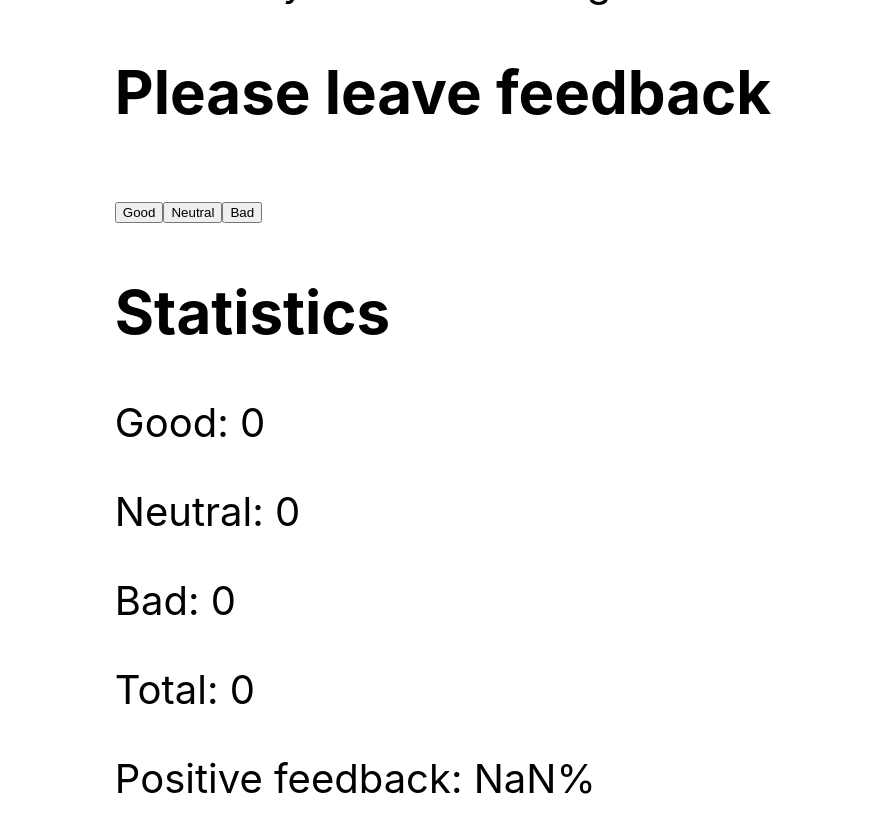
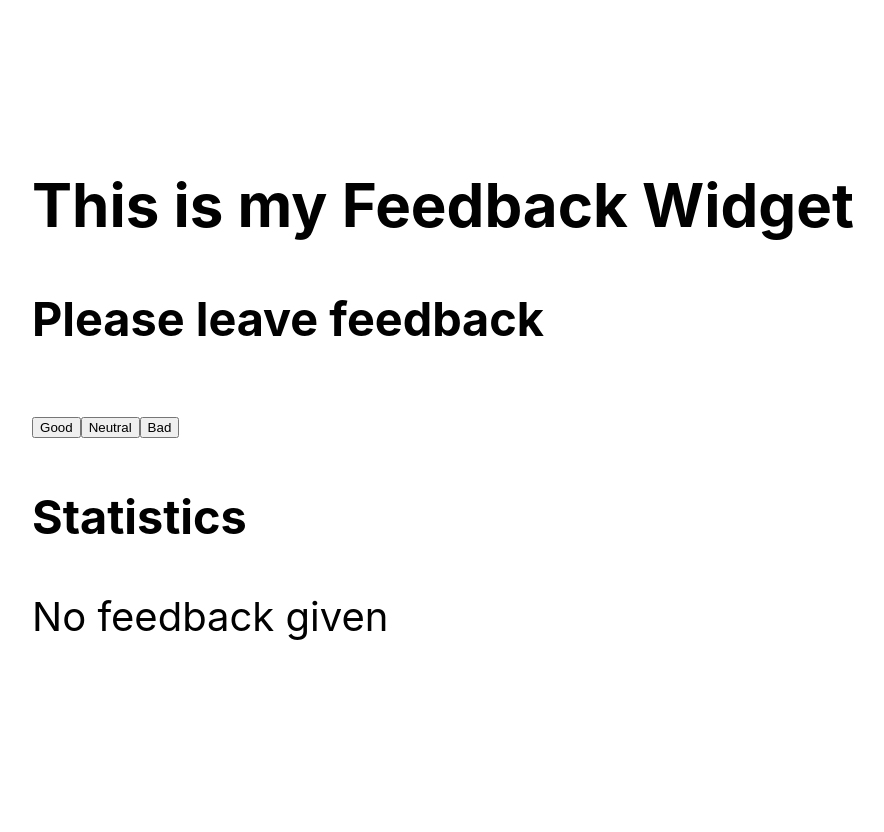
Before and after one commit to MelnykovSV/goit-react-hw-02-feedback, a React (Create React App) app: page / in a window 1280 px wide. Shown: the top 832 px of the page, without its empty margins (197-1081 px from the left). After the commit the page ends 800 px from the top, so only its background shows below. Built offline with nearby package versions, Linux system fonts and the light colour scheme.

Commit message:
refactoring done

```diff
--- a/src/components/App/App.tsx
+++ b/src/components/App/App.tsx
@@ -1,5 +1,7 @@
-import { FeedbackWidget } from '../FeedbackWidget/FeedbackWidget';
 import React, { Component } from 'react';
+import { Statistics } from '../Statistics/Statistics';
+import { Section } from '../Section/Section';
+import { FeedbackOptions } from '../FeedbackOptions/FeedbackOptions';
 
 export class App extends Component {
   static defaultProps = {
@@ -37,43 +39,24 @@ export class App extends Component {
         }}
       >
         <section>
-          This is my Feedback Widget
-          <h1 className="feedback-title">Please leave feedback</h1>
-          <div className="buttons-container">
-            <button
-              type="button"
-              className="button-good"
-              onClick={this.handleGoodResponse}
-            >
-              Good
-            </button>
-            <button
-              type="button"
-              className="button-neutral"
-              onClick={this.handleNeutralResponse}
-            >
-              Neutral
-            </button>
-            <button
-              type="button"
-              className="button-bad"
-              onClick={this.handleBadResponse}
-            >
-              Bad
-            </button>
-          </div>
-          <div className="statistics-container">
-            <h2 className="statistics-title">Statistics</h2>
-            <div className="statistics-body">
-              <p className="response-good">Good: {this.state.good}</p>
-              <p className="response-neutral">Neutral: {this.state.neutral}</p>
-              <p className="response-bad">Bad: {this.state.bad}</p>
-              <p className="response-total">Total: {this.calcTotal()}</p>
-              <p className="positive-persentage">
-                Positive feedback: {this.calcPositiveFeedback()}
-              </p>
-            </div>
-          </div>
+          <h2> This is my Feedback Widget</h2>
+
+          <Section title="Please leave feedback">
+            <FeedbackOptions
+              handlerGood={this.handleGoodResponse}
+              handlerNeutral={this.handleNeutralResponse}
+              handlerBad={this.handleBadResponse}
+            />
+          </Section>
+          <Section title="Statistics">
+            <Statistics
+              good={this.state.good}
+              neutral={this.state.neutral}
+              bad={this.state.bad}
+              total={this.calcTotal()}
+              positiveFeedback={this.calcPositiveFeedback()}
+            />
+          </Section>
         </section>
       </div>
     );
--- a/src/components/FeedbackOptions/FeedbackOptions.tsx
+++ b/src/components/FeedbackOptions/FeedbackOptions.tsx
@@ -0,0 +1,31 @@
+import React, { Component } from 'react';
+
+export class FeedbackOptions extends Component {
+  render() {
+    return (
+      <div className="buttons-container">
+        <button
+          type="button"
+          className="button-good"
+          onClick={this.props.handlerGood}
+        >
+          Good
+        </button>
+        <button
+          type="button"
+          className="button-neutral"
+          onClick={this.props.handlerNeutral}
+        >
+          Neutral
+        </button>
+        <button
+          type="button"
+          className="button-bad"
+          onClick={this.props.handlerBad}
+        >
+          Bad
+        </button>
+      </div>
+    );
+  }
+}
--- a/src/components/Section/Section.tsx
+++ b/src/components/Section/Section.tsx
@@ -0,0 +1,12 @@
+import React, { Component } from 'react';
+
+export class Section extends Component {
+  render() {
+    return (
+      <section className="statistics-container">
+        <h3 className="statistics-title">{this.props.title}</h3>
+        {this.props.children}
+      </section>
+    );
+  }
+}
--- a/src/components/Statistics/Statistics.tsx
+++ b/src/components/Statistics/Statistics.tsx
@@ -0,0 +1,20 @@
+import React, { Component } from 'react';
+
+export class Statistics extends Component {
+  render() {
+    if (!this.props.total) {
+      return <p>No feedback given</p>;
+    }
+    return (
+      <div className="statistics-body">
+        <p className="response-good">Good: {this.props.good}</p>
+        <p className="response-neutral">Neutral: {this.props.neutral}</p>
+        <p className="response-bad">Bad: {this.props.bad}</p>
+        <p className="response-total">Total: {this.props.total}</p>
+        <p className="positive-persentage">
+          Positive feedback: {this.props.positiveFeedback}
+        </p>
+      </div>
+    );
+  }
+}
```
Also changed, not shown: src/components/FeedbackWidget/FeedbackWidget.tsx (deleted, +0 -71 lines).
